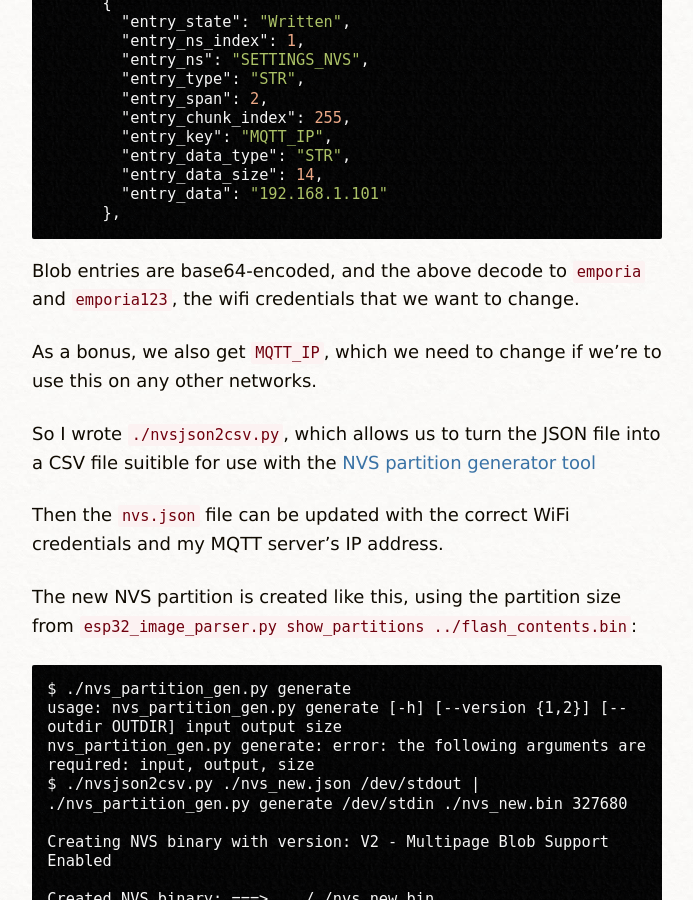
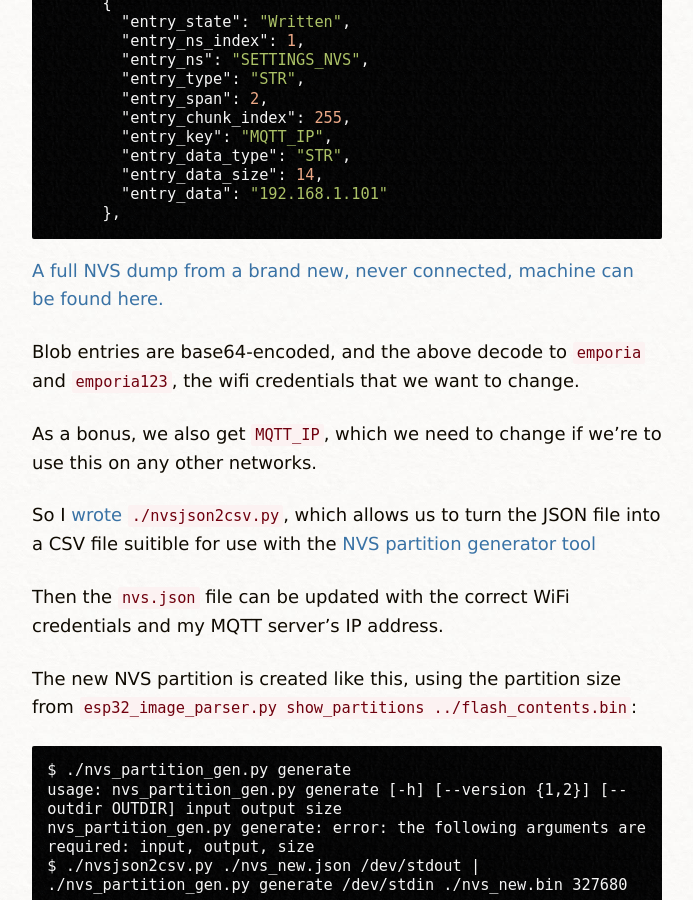
Before and after one commit to flaviut/flaviut.github.io, a Jekyll site: the page built from _posts/2021-07-28-reversing-emporia-vue-2.md, in a window 1280 px wide and 900 px high, scrolled down 12906 px. Shown: the whole window, without its empty margins (293-986 px from the left). Built offline with Jekyll 4.4.1, drawn with Linux system fonts in a browser that asks for light colours; nearby versions of some CDN libraries.

Commit message:
Update vue2 post

````diff
--- a/_posts/2021-07-28-reversing-emporia-vue-2.md
+++ b/_posts/2021-07-28-reversing-emporia-vue-2.md
@@ -535,15 +535,20 @@ And here we see exactly what we wanted!
       },
 ```
 
+[A full NVS dump from a brand new, never connected, machine can be found
+here.](https://github.com/flaviut/emporia-vue2-reversing/blob/master/nvs.json)
+
 Blob entries are base64-encoded, and the above decode to `emporia` and
 `emporia123`, the wifi credentials that we want to change.
 
 As a bonus, we also get `MQTT_IP`, which we need to change if we're to use this
 on any other networks.
 
-So I wrote `./nvsjson2csv.py`, which allows us to turn the JSON file into a CSV
+So I [wrote `./nvsjson2csv.py`][nvsjson2csv], which allows us to turn the JSON file into a CSV
 file suitible for use with the [NVS partition generator
 tool](https://docs.espressif.com/projects/esp-idf/en/latest/esp32/api-reference/storage/nvs_partition_gen.html)
+
+[nvsjson2csv]: https://github.com/flaviut/emporia-vue2-reversing/blob/master/nvsjson2csv.py
 
 Then the `nvs.json` file can be updated with the correct WiFi credentials and
 my MQTT server's IP address.
````
